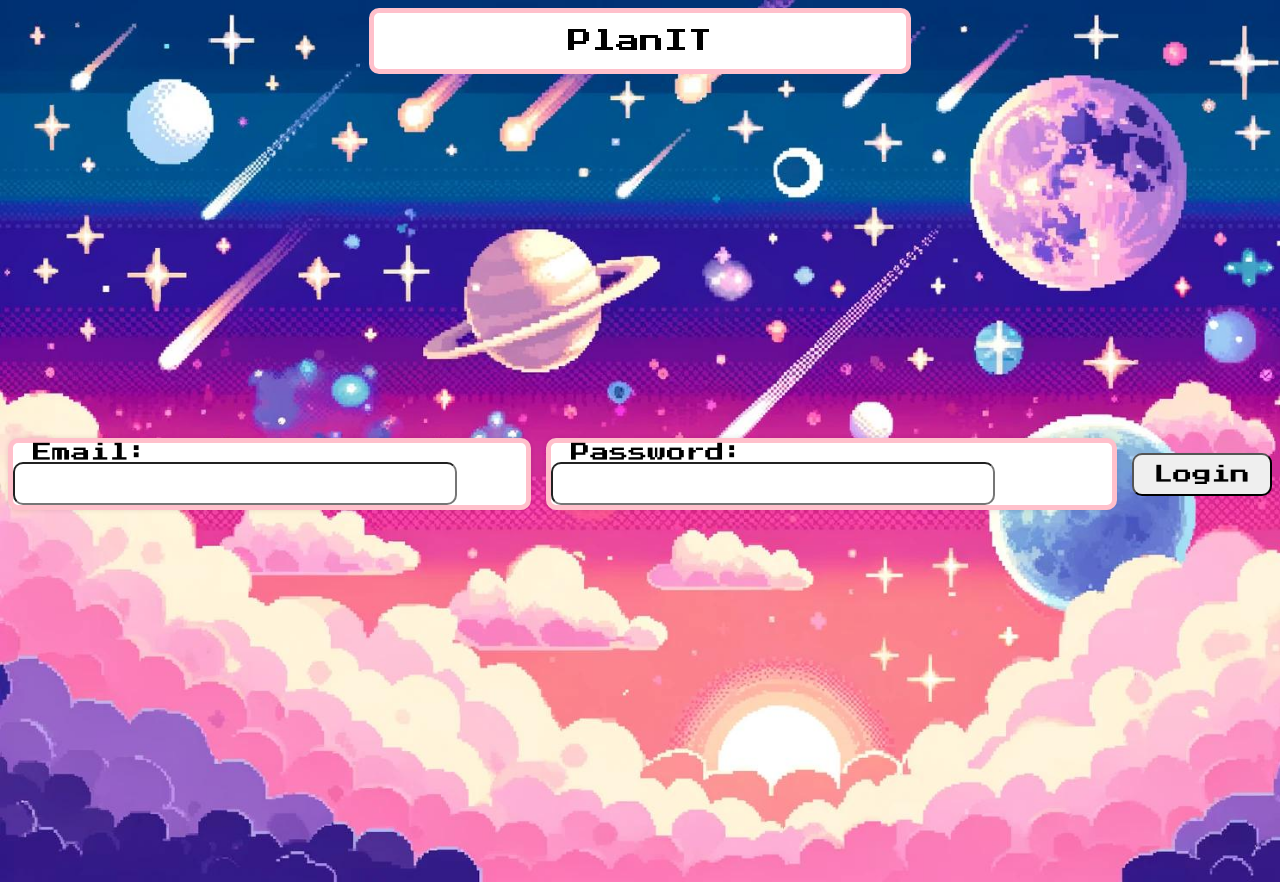
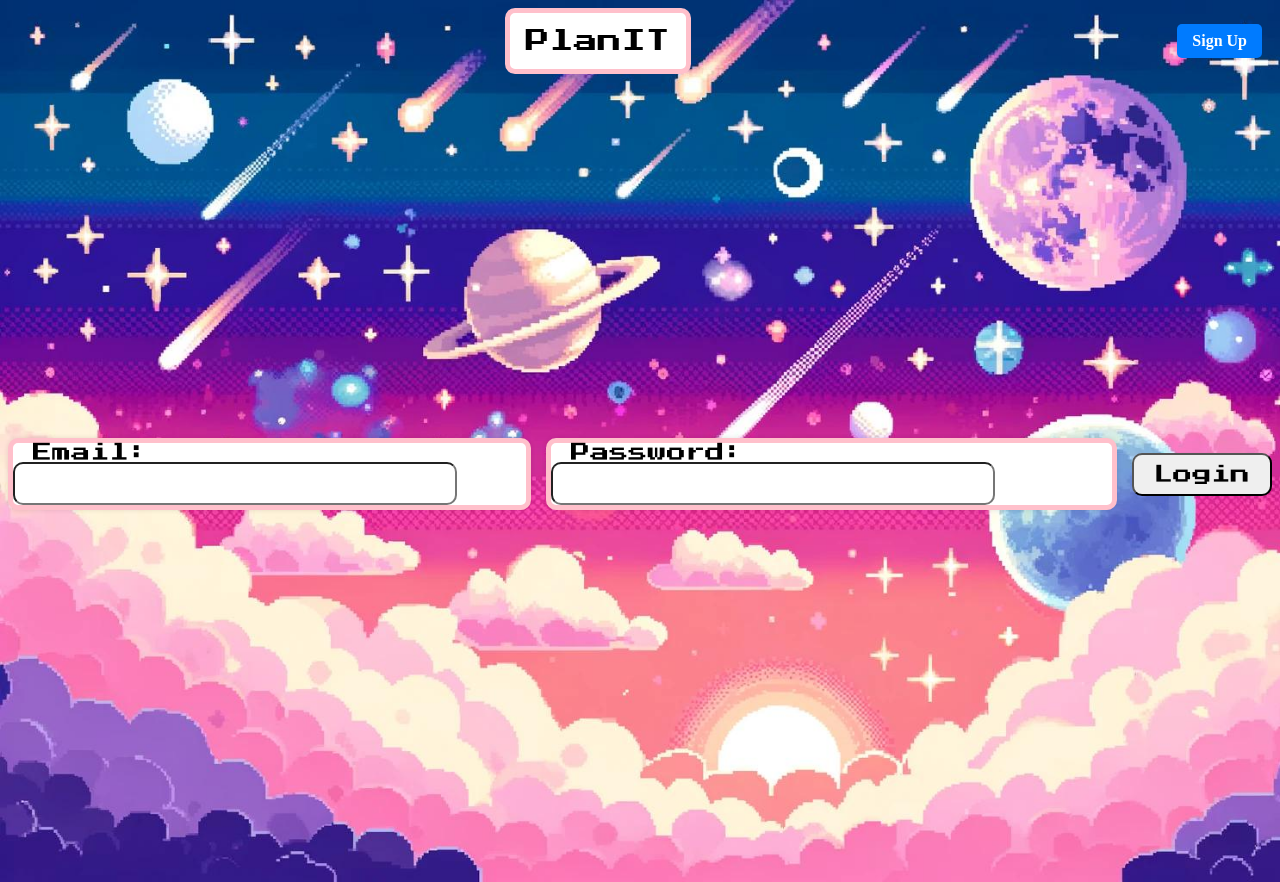
Before and after one commit to Saturn1a/PlanIT-WEB, a website: page public/index.html in a window 1280 px wide. Drawn offline with Linux system fonts and the light colour scheme.

Commit message:
register button and register.html

```diff
--- /dev/null
+++ b/public/css/header.css
@@ -0,0 +1,22 @@
+.header-container {
+    display: flex;
+    justify-content: space-between;
+    align-items: center;
+    padding: 0 10px; /* Tilpass padding etter behov for å sikre at innholdet er plassert riktig innenfor sidemargene */
+}
+
+.button {
+    padding: 8px 15px;
+    background-color: #007bff;
+    color: white;
+    text-align: center;
+    text-decoration: none;
+    font-weight: bold;
+    border: none;
+    border-radius: 5px;
+    cursor: pointer;
+}
+
+.button:hover {
+    background-color: #0056b3;
+}
--- a/public/index.html
+++ b/public/index.html
@@ -5,12 +5,16 @@
     <meta name="viewport" content="width=device-width, initial-scale=1.0">
     <title>Login</title>
     <link rel="stylesheet" href="css/styles.css">
+    <link rel="stylesheet" href="css/header.css">
     <link rel="preconnect" href="https://fonts.googleapis.com">
-<link rel="preconnect" href="https://fonts.gstatic.com" crossorigin>
-<link href="https://fonts.googleapis.com/css2?family=Press+Start+2P&display=swap" rel="stylesheet">
+    <link rel="preconnect" href="https://fonts.gstatic.com" crossorigin>
+    <link href="https://fonts.googleapis.com/css2?family=Press+Start+2P&display=swap" rel="stylesheet">
 </head>
 <body>
-    <h2>PlanIT</h2>
+    <div class="header-container">
+        <h2>PlanIT</h2>
+        <a href="register.html" class="button">Sign Up</a>
+    </div>
     <form id="login-form">
         <div>
             <label for="email">Email:</label>
@@ -19,7 +23,7 @@
         <div>
             <label for="password">Password:</label>
             <input type="password" id="password" name="password" required>
-            <span id="error-message"></span> </div>
+            <span id="error-message"></span>
         </div>
         <button type="button" id="login-btn">Login</button>
     </form>
```
Also changed, not shown: public/register.html (added, +11 -0 lines).
